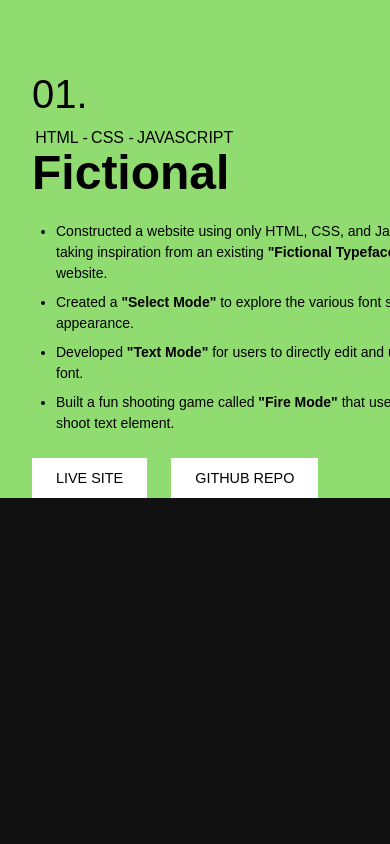
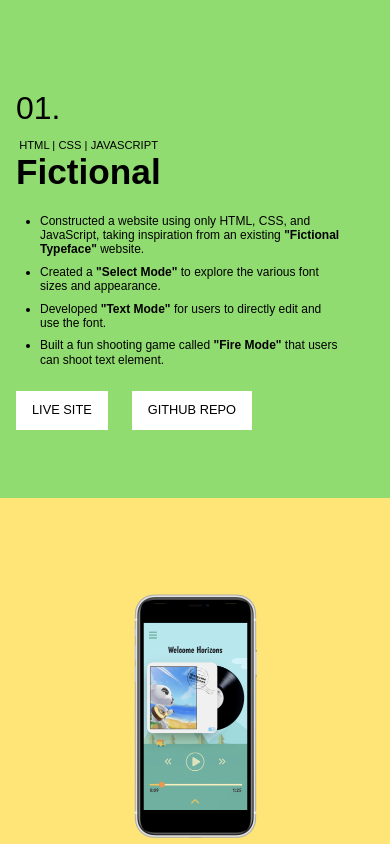
Before and after one commit to lilianlee0213/Portfolio-of-Lilian-Lee, a React (Create React App) app: page / in a window 390 px wide. Shown: the part 3300-4144 px from the top of the page. Built offline with nearby package versions, Linux system fonts and the light colour scheme; a web font is replaced by a local one.

Commit message:
work mobile style

```diff
--- a/src/components/Work/index.js
+++ b/src/components/Work/index.js
@@ -43,8 +43,8 @@ export default function Work() {
 							<small className="project-index">01.</small>
 							<div className="project-skills">
 								<ul className="flex">
-									<li>html -</li>
-									<li>css -</li>
+									<li>html |</li>
+									<li>css |</li>
 									<li>javascript</li>
 								</ul>
 							</div>
@@ -94,8 +94,8 @@ export default function Work() {
 							<small className="project-index">02.</small>
 							<div className="project-skills">
 								<ul className="flex">
-									<li>React -</li>
-									<li>React Query -</li>
+									<li>React |</li>
+									<li>React Query |</li>
 									<li>Rest Api</li>
 								</ul>
 							</div>
@@ -144,11 +144,11 @@ export default function Work() {
 							<small className="project-index">03.</small>
 							<div className="project-skills">
 								<ul className="flex">
-									<li>html -</li>
-									<li>css -</li>
-									<li>pug -</li>
-									<li>NodeJS -</li>
-									<li>MongoDB -</li>
+									<li>html |</li>
+									<li>css |</li>
+									<li>pug |</li>
+									<li>NodeJS |</li>
+									<li>MongoDB |</li>
 									<li>Express</li>
 								</ul>
 							</div>
--- a/src/components/Work/style.css
+++ b/src/components/Work/style.css
@@ -109,7 +109,42 @@
 	background-size: contain;
 	background-position: center;
 }
-
+@media only screen and (max-width: 575px) {
+	.work {
+		height: 400vh;
+		color: black;
+	}
+	.project {
+		position: inherit;
+		transform: translateX(0) !important;
+	}
+	.project-image-container {
+		padding-top: 1rem;
+	}
+	.project-content-container {
+		padding: 1rem;
+	}
+	.project-index {
+		font-size: 2rem;
+	}
+	.project-skills {
+		font-size: 0.7rem;
+	}
+	.project-title {
+		font-size: 2.2rem;
+	}
+	.project-desc {
+		min-width: 300px;
+		line-height: 1.2;
+	}
+	.project-desc li {
+		font-size: 12px;
+	}
+	.project-links a {
+		padding: 0.8rem 1rem;
+		font-size: 0.8rem;
+	}
+}
 @media only screen and (min-width: 768px) {
 	.project-index {
 		font-size: 3rem;
```
